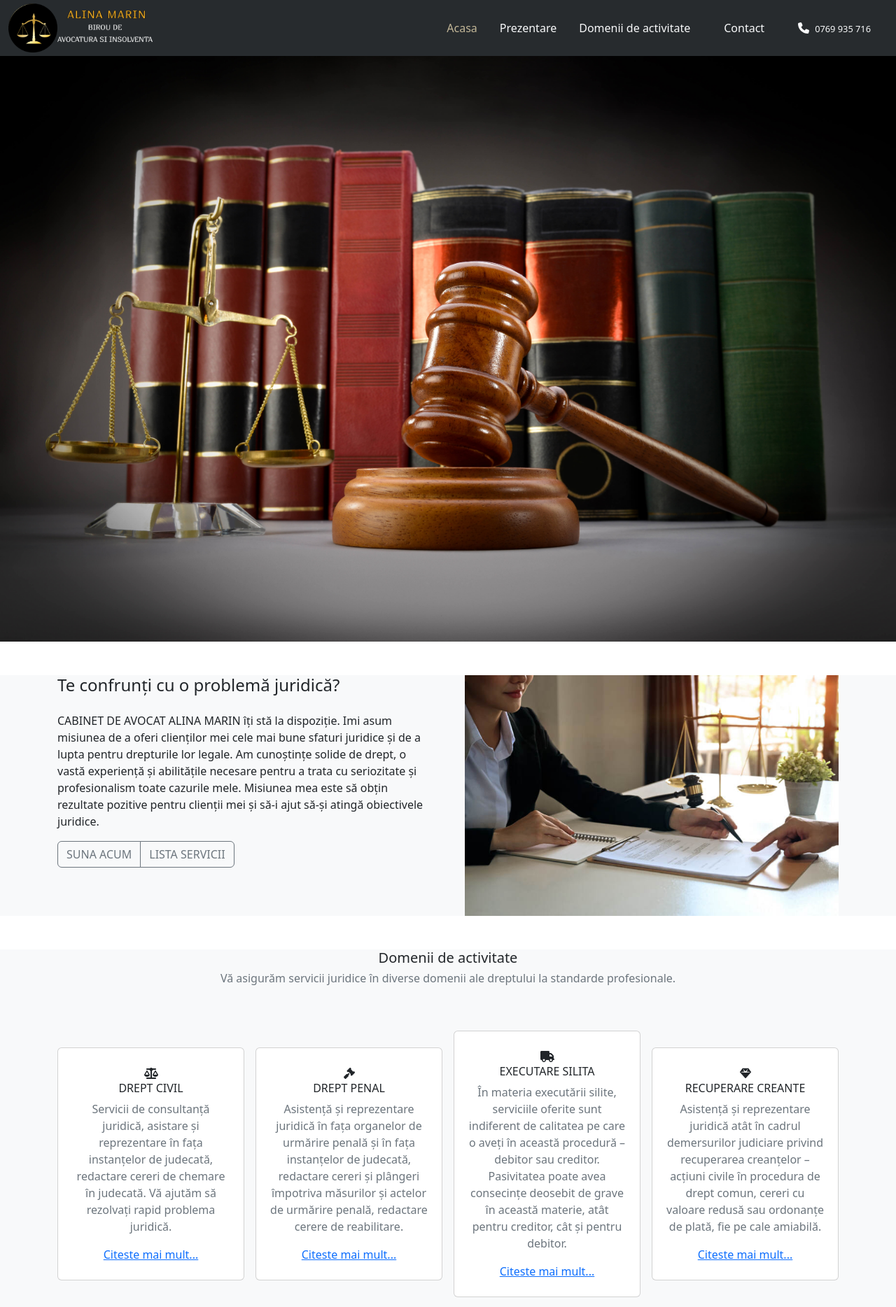
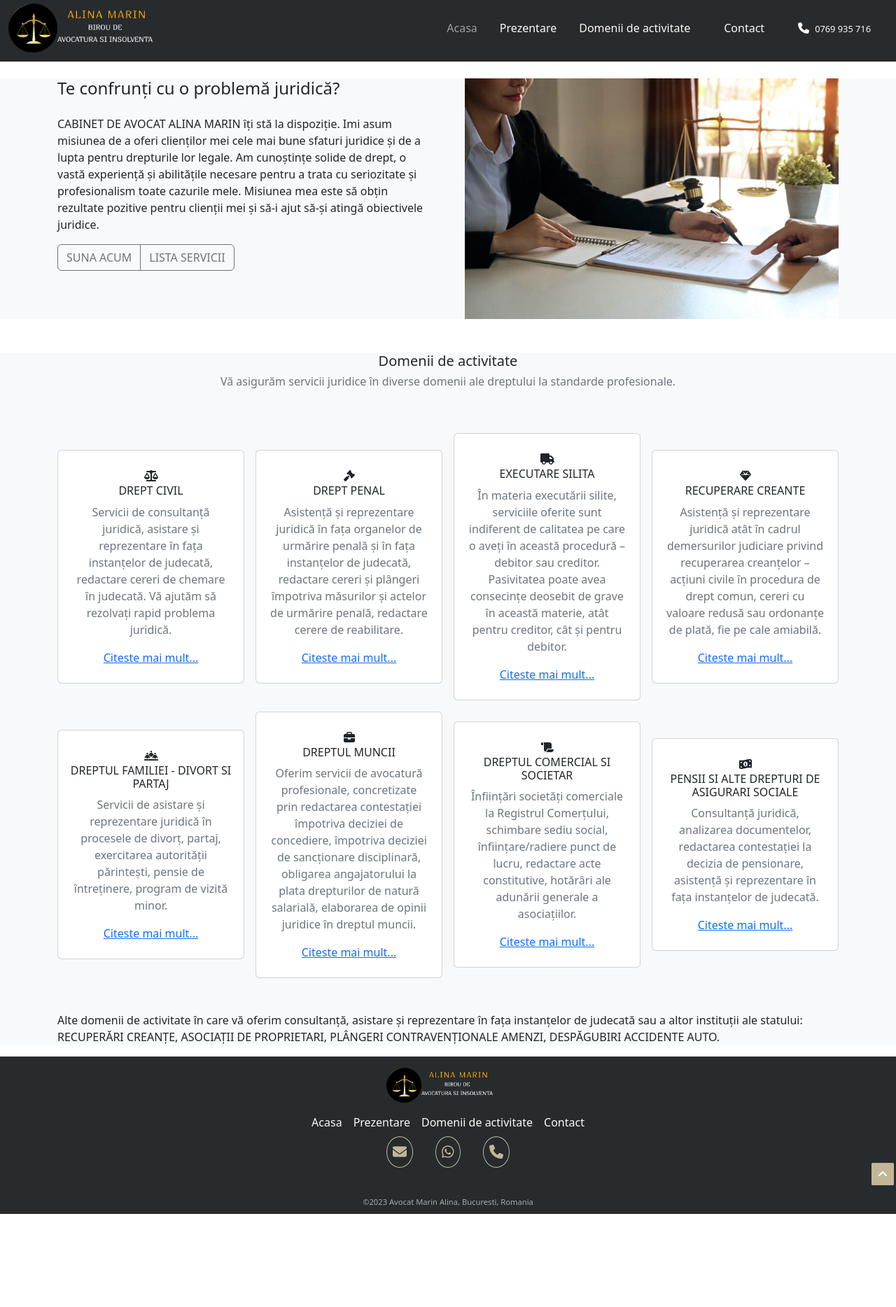
Before and after one commit to AlexJora/lawyer-website, a React (Create React App) app in the folder client/: page / in a window 1280 px wide. Shown: the top 1868 px of the page at 70% size. After the commit the page ends 1735 px from the top, so only its background shows below. Built offline with nearby package versions, Linux system fonts and the light colour scheme.

Commit message:
moving inline style to custom.css

```diff
--- a/client/src/components/Footer.js
+++ b/client/src/components/Footer.js
@@ -5,13 +5,13 @@ import { faEnvelope, faPhone, faAngleUp } from '@fortawesome/free-solid-svg-icon
 const Footer = () => {
   return (
     <>
-      <footer style={{ backgroundColor: '#272B2E ' }}>
+      <footer className='foo'>
         <div className='container py-3'>
           <div className='row justify-content-center'>
             <div className='col-md-12 text-center'>
               <span>
-                <img src='LOGO2.png' className="img-fluid" alt='measuring scale law logo' style={{ maxWidth: '50px' }} />
-                <img src='Component 12 (6).png' className="img-fluid px-0" alt='alina marin cabinet de avocatura si insolventa' style={{ maxWidth: '150px', marginLeft: '-1.5rem' }} />
+                <img src='LOGO2.png' className="img-fluid logo-image" alt='measuring scale law logo' />
+                <img src='Component 12 (6).png' className="img-fluid px-0 logo-text" alt='alina marin cabinet de avocatura si insolventa' />
               </span>
 
               <div className='menu my-3'>
@@ -22,14 +22,14 @@ const Footer = () => {
               </div>
 
               <div className="footer-social ">
-                <span className='p-2 fs-5' style={{ color: '#c2b697', border: '2px solid #c2b697', borderRadius: '50%' }}>
+                <span className='p-2 fs-5'>
 
                   <FontAwesomeIcon icon={faEnvelope} />
                 </span>
-                <span className=" p-2 fs-5" style={{ color: '#c2b697', border: '2px solid #c2b697', borderRadius: '50%', padding: '0.2rem' }}>
+                <span className=" p-2 fs-5">
                   <FontAwesomeIcon icon={faWhatsapp} />
                 </span>
-                <span className=" p-2 fs-5" style={{ color: '#c2b697', border: '2px solid #c2b697', borderRadius: '50%', padding: '0.2rem' }}>
+                <span className=" p-2 fs-5">
                   <FontAwesomeIcon icon={faPhone} />
                 </span>
               </div>
@@ -46,7 +46,7 @@ const Footer = () => {
           </button>
           <div className='row mt-5'>
             <div className='col-md-12 text center'>
-              <p className='copyright' style={{ fontSize: '0.7rem', color: 'gray', marginTop: 'rem', marginBottom: '-5rem' }}>©2023 Avocat Marin Alina, Bucuresti, Romania</p>
+              <p className='copyright'>©2023 Avocat Marin Alina, Bucuresti, Romania</p>
 
             </div>
           </div>
--- a/client/src/components/Navbar.js
+++ b/client/src/components/Navbar.js
@@ -5,14 +5,14 @@ import { faPhone } from '@fortawesome/free-solid-svg-icons';
 
 const Navbar = () => {
   return (
-    <div >
-      <nav className="navbar navbar-dark fixed-top navbar-expand-md slide-in" style={{ backgroundColor: '#272B2E ', paddingTop: '0', paddingBottom: '0' }}>
+    <div className='nav'>
+      <nav className="navbar navbar-dark fixed-top navbar-expand-md slide-in">
         <div className="container-xxl">
           {/* logo */}
           <a className="navbar-brand" href="#intro">
             <span>
-              <img src='LOGO2.png' className="img-fluid" alt='measuring scale law logo' style={{ maxWidth: '70px' }} />
-              <img src='Component 12 (6).png' className="img-fluid px-0" alt='alina marin cabinet de avocatura si insolventa' style={{ maxWidth: '200px', marginLeft: '-2rem' }} />
+              <img src='LOGO2.png' className="img-fluid logo-image" alt='measuring scale law logo' />
+              <img src='Component 12 (6).png' className="img-fluid px-0 logo-text" alt='alina marin cabinet de avocatura si insolventa' />
             </span>
           </a>
           {/* toggle button for mobile nav */}
@@ -20,12 +20,11 @@ const Navbar = () => {
             aria-controls="main-nav" aria-expanded="false" aria-label="Toggle navigation">
             <span className="navbar-toggler-icon"></span>
           </button>
-
           {/* navbar links  */}
           <div className="collapse navbar-collapse justify-content-end align-center" id="main-nav">
             <ul className="navbar-nav">
               <li className="nav-item mx-2">
-                <a className="nav-link" href="/" style={{ color: '#c2b697' }}>Acasa</a>
+                <a className="nav-link home" href="/">Acasa</a>
               </li>
               <li className="nav-item mx-2">
                 <a className="nav-link text-light" href="/prezentare">Prezentare</a>
@@ -37,18 +36,16 @@ const Navbar = () => {
                 <a className="nav-link  text-light mx-3" href="/contact">Contact</a>
               </li>
               <li className="nav-item mx-2">
-                <a className="nav-link text-light fs-6" href="/contact"><FontAwesomeIcon
+                <a className="text-light nav-link fs-6" href=" /contact"><FontAwesomeIcon
                   icon={faPhone}
                   className="icon"
-                /><span className=" mx-2" style={{ fontSize: '0.8rem' }}>0769 935 716</span></a>
+                /><span className=" mx-2 phone" >0769 935 716</span></a>
               </li>
-
             </ul>
           </div>
         </div>
-      </nav>
-
-    </div>
+      </nav >
+    </div >
   )
 }
 
--- a/client/src/custom.css
+++ b/client/src/custom.css
@@ -1,6 +1,28 @@
 /* NAVBAR====================== */
-.slide-in {
+.nav .logo-image {
+  max-width: 70px;
+}
+
+.nav .logo-text {
+  max-width: 200px;
+  margin-left: -2rem;
+}
+
+.nav .slide-in {
+  background-color: #272B2E;
+  padding-top: 0;
+  padding-top: 0;
   animation: slide-in 0.5s ease-out;
+
+}
+
+.nav .home {
+  color: '#c2b697'
+}
+
+.nav .phone {
+  font-size: 0.8rem;
+
 }
 
 @keyframes slide-in {
@@ -14,6 +36,55 @@
 }
 
 /* FOOTER====================== */
+.foo {
+  background-color: #272B2E;
+
+}
+
+.foo .logo-image {
+  max-width: 50px;
+}
+
+.foo .logo-text {
+  max-width: 150px;
+  margin-left: -1.5rem;
+}
+
+.footer-social span {
+  color: #c2b697;
+  border: 1px solid #c2b697;
+  border-radius: 50%;
+  margin: 1rem;
+}
+
+.scroll-to-top {
+  position: absolute;
+  bottom: rem;
+  right: 0.2rem;
+  background-color: #c2b697;
+  color: #fff;
+  width: 2rem;
+  height: 2rem;
+  text-align: center;
+  border-radius: 5%;
+  border: none;
+  outline: none;
+  cursor: pointer;
+  z-index: 999;
+}
+
+.scroll-to-top:hover {
+  background-color: #27bcda;
+}
+
+.copyright {
+  text-align: center;
+  font-size: 0.7rem;
+  color: darkgrey;
+  margin-bottom: -0.5rem;
+
+}
+
 /* FOOTER====================== */
 /* FOOTER====================== */
 /* FOOTER====================== */
--- a/client/src/pages/Acasa.js
+++ b/client/src/pages/Acasa.js
@@ -10,10 +10,12 @@ const Acasa = () => {
         {/*navbar*/}
         <Navbar />
         {/* banner */}
-        <div style={{ backgroundColor: 'gray', width: '100', height: '4rem', color: 'white' }}>Birou de insolventa si avocatura - Bucuresti </div>
+
         {/*intro*/}
+
         <section>
-          <img src='books.jpg' className="img-fluid" alt='books' />
+          <div style={{ backgroundColor: 'gray', width: '100', height: '4rem', color: 'white' }}>Birou de insolventa si avocatura - Bucuresti </div>
+          {/* <img src='books.jpg' className="img-fluid" alt='books' /> */}
         </section>
         <section id="intro" className="bg-light mt-5">
           <div className="container">
```
